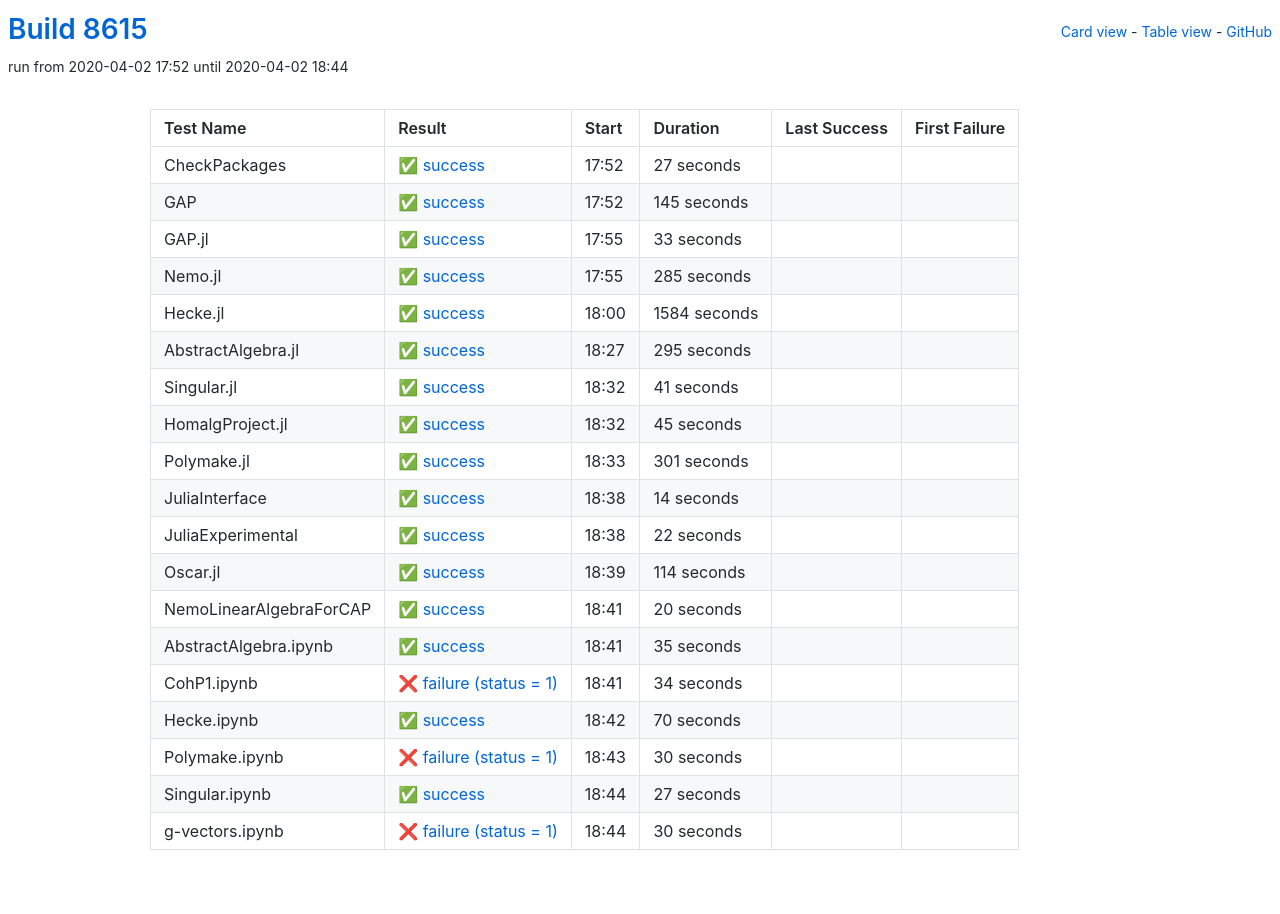
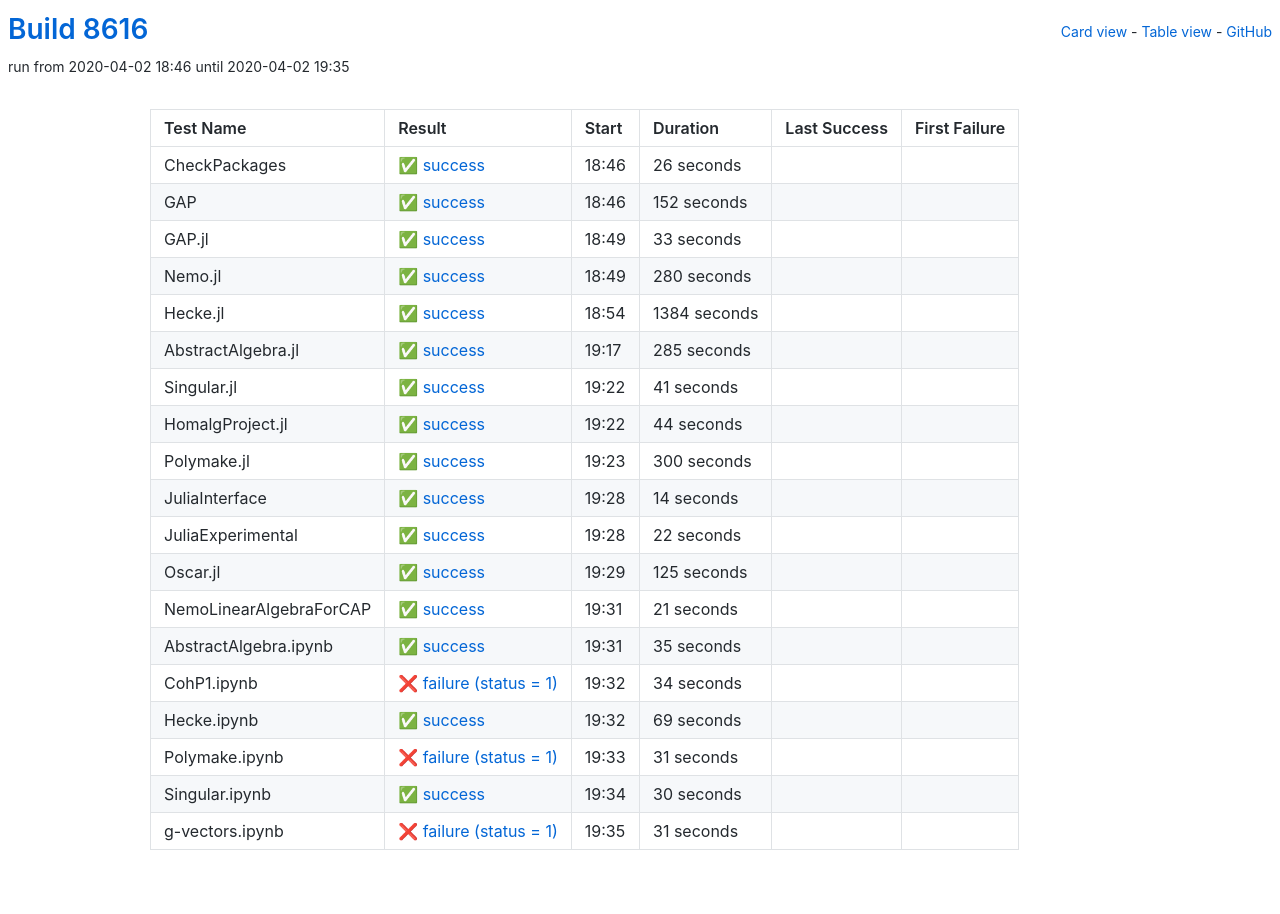
Before and after one commit to oscar-system/oscar-ci-status, a Jekyll site: the page built from table.html, in a window 1280 px wide. Built offline with Jekyll 4.4.1, drawn with Linux system fonts in a browser that asks for light colours.

Commit message:
Build 8616

```diff
--- a/_data/ci.yml
+++ b/_data/ci.yml
@@ -1,27 +1,27 @@
-build: 8615
-build_url: https://oscarci.mathematik.uni-kl.de/job/oscar/8615/
+build: 8616
+build_url: https://oscarci.mathematik.uni-kl.de/job/oscar/8616/
 job: oscar
 tests:
-- duration: 27
+- duration: 26
   exitcode: 0
   first_failure: false
   first_failure_url: null
   last_success: false
   last_success_url: null
-  log: https://oscarci.mathematik.uni-kl.de/job/oscar/8615/artifact/logs/build-8615/CheckPackages.log
+  log: https://oscarci.mathematik.uni-kl.de/job/oscar/8616/artifact/logs/build-8616/CheckPackages.log
   name: CheckPackages
-  start: 2020-04-02 17:52
+  start: 2020-04-02 18:46
   status: success
   success: true
-- duration: 145
+- duration: 152
   exitcode: 0
   first_failure: false
   first_failure_url: null
   last_success: false
   last_success_url: null
-  log: https://oscarci.mathematik.uni-kl.de/job/oscar/8615/artifact/logs/build-8615/GAP.log
+  log: https://oscarci.mathematik.uni-kl.de/job/oscar/8616/artifact/logs/build-8616/GAP.log
   name: GAP
-  start: 2020-04-02 17:52
+  start: 2020-04-02 18:46
   status: success
   success: true
 - duration: 33
@@ -30,9 +30,31 @@
   first_failure_url: null
   last_success: false
   last_success_url: null
-  log: https://oscarci.mathematik.uni-kl.de/job/oscar/8615/artifact/logs/build-8615/GAP.jl.log
+  log: https://oscarci.mathematik.uni-kl.de/job/oscar/8616/artifact/logs/build-8616/GAP.jl.log
   name: GAP.jl
-  start: 2020-04-02 17:55
+  start: 2020-04-02 18:49
+  status: success
+  success: true
+- duration: 280
+  exitcode: 0
+  first_failure: false
+  first_failure_url: null
+  last_success: false
+  last_success_url: null
+  log: https://oscarci.mathematik.uni-kl.de/job/oscar/8616/artifact/logs/build-8616/Nemo.jl.log
+  name: Nemo.jl
+  start: 2020-04-02 18:49
+  status: success
+  success: true
+- duration: 1384
+  exitcode: 0
+  first_failure: false
+  first_failure_url: null
+  last_success: false
+  last_success_url: null
+  log: https://oscarci.mathematik.uni-kl.de/job/oscar/8616/artifact/logs/build-8616/Hecke.jl.log
+  name: Hecke.jl
+  start: 2020-04-02 18:54
   status: success
   success: true
 - duration: 285
@@ -41,31 +63,9 @@
   first_failure_url: null
   last_success: false
   last_success_url: null
-  log: https://oscarci.mathematik.uni-kl.de/job/oscar/8615/artifact/logs/build-8615/Nemo.jl.log
-  name: Nemo.jl
-  start: 2020-04-02 17:55
-  status: success
-  success: true
-- duration: 1584
-  exitcode: 0
-  first_failure: false
-  first_failure_url: null
-  last_success: false
-  last_success_url: null
-  log: https://oscarci.mathematik.uni-kl.de/job/oscar/8615/artifact/logs/build-8615/Hecke.jl.log
-  name: Hecke.jl
-  start: 2020-04-02 18:00
-  status: success
-  success: true
-- duration: 295
-  exitcode: 0
-  first_failure: false
-  first_failure_url: null
-  last_success: false
-  last_success_url: null
-  log: https://oscarci.mathematik.uni-kl.de/job/oscar/8615/artifact/logs/build-8615/AbstractAlgebra.jl.log
+  log: https://oscarci.mathematik.uni-kl.de/job/oscar/8616/artifact/logs/build-8616/AbstractAlgebra.jl.log
   name: AbstractAlgebra.jl
-  start: 2020-04-02 18:27
+  start: 2020-04-02 19:17
   status: success
   success: true
 - duration: 41
@@ -74,31 +74,31 @@
   first_failure_url: null
   last_success: false
   last_success_url: null
-  log: https://oscarci.mathematik.uni-kl.de/job/oscar/8615/artifact/logs/build-8615/Singular.jl.log
+  log: https://oscarci.mathematik.uni-kl.de/job/oscar/8616/artifact/logs/build-8616/Singular.jl.log
   name: Singular.jl
-  start: 2020-04-02 18:32
+  start: 2020-04-02 19:22
   status: success
   success: true
-- duration: 45
+- duration: 44
   exitcode: 0
   first_failure: false
   first_failure_url: null
   last_success: false
   last_success_url: null
-  log: https://oscarci.mathematik.uni-kl.de/job/oscar/8615/artifact/logs/build-8615/HomalgProject.jl.log
+  log: https://oscarci.mathematik.uni-kl.de/job/oscar/8616/artifact/logs/build-8616/HomalgProject.jl.log
   name: HomalgProject.jl
-  start: 2020-04-02 18:32
+  start: 2020-04-02 19:22
   status: success
   success: true
-- duration: 301
+- duration: 300
   exitcode: 0
   first_failure: false
   first_failure_url: null
   last_success: false
   last_success_url: null
-  log: https://oscarci.mathematik.uni-kl.de/job/oscar/8615/artifact/logs/build-8615/Polymake.jl.log
+  log: https://oscarci.mathematik.uni-kl.de/job/oscar/8616/artifact/logs/build-8616/Polymake.jl.log
   name: Polymake.jl
-  start: 2020-04-02 18:33
+  start: 2020-04-02 19:23
   status: success
   success: true
 - duration: 14
@@ -107,9 +107,9 @@
   first_failure_url: null
   last_success: false
   last_success_url: null
-  log: https://oscarci.mathematik.uni-kl.de/job/oscar/8615/artifact/logs/build-8615/JuliaInterface.log
+  log: https://oscarci.mathematik.uni-kl.de/job/oscar/8616/artifact/logs/build-8616/JuliaInterface.log
   name: JuliaInterface
-  start: 2020-04-02 18:38
+  start: 2020-04-02 19:28
   status: success
   success: true
 - duration: 22
@@ -118,31 +118,31 @@
   first_failure_url: null
   last_success: false
   last_success_url: null
-  log: https://oscarci.mathematik.uni-kl.de/job/oscar/8615/artifact/logs/build-8615/JuliaExperimental.log
+  log: https://oscarci.mathematik.uni-kl.de/job/oscar/8616/artifact/logs/build-8616/JuliaExperimental.log
   name: JuliaExperimental
-  start: 2020-04-02 18:38
+  start: 2020-04-02 19:28
   status: success
   success: true
-- duration: 114
+- duration: 125
   exitcode: 0
   first_failure: false
   first_failure_url: null
   last_success: false
   last_success_url: null
-  log: https://oscarci.mathematik.uni-kl.de/job/oscar/8615/artifact/logs/build-8615/Oscar.jl.log
+  log: https://oscarci.mathematik.uni-kl.de/job/oscar/8616/artifact/logs/build-8616/Oscar.jl.log
   name: Oscar.jl
-  start: 2020-04-02 18:39
+  start: 2020-04-02 19:29
   status: success
   success: true
-- duration: 20
+- duration: 21
   exitcode: 0
   first_failure: false
   first_failure_url: null
   last_success: false
   last_success_url: null
-  log: https://oscarci.mathematik.uni-kl.de/job/oscar/8615/artifact/logs/build-8615/NemoLinearAlgebraForCAP.log
+  log: https://oscarci.mathematik.uni-kl.de/job/oscar/8616/artifact/logs/build-8616/NemoLinearAlgebraForCAP.log
   name: NemoLinearAlgebraForCAP
-  start: 2020-04-02 18:41
+  start: 2020-04-02 19:31
   status: success
   success: true
 - duration: 35
@@ -151,9 +151,9 @@
   first_failure_url: null
   last_success: false
   last_success_url: null
-  log: https://oscarci.mathematik.uni-kl.de/job/oscar/8615/artifact/logs/build-8615/AbstractAlgebra.ipynb.log
+  log: https://oscarci.mathematik.uni-kl.de/job/oscar/8616/artifact/logs/build-8616/AbstractAlgebra.ipynb.log
   name: AbstractAlgebra.ipynb
-  start: 2020-04-02 18:41
+  start: 2020-04-02 19:31
   status: success
   success: true
 - duration: 34
@@ -162,52 +162,52 @@
   first_failure_url: null
   last_success: false
   last_success_url: null
-  log: https://oscarci.mathematik.uni-kl.de/job/oscar/8615/artifact/logs/build-8615/CohP1.ipynb.log
+  log: https://oscarci.mathematik.uni-kl.de/job/oscar/8616/artifact/logs/build-8616/CohP1.ipynb.log
   name: CohP1.ipynb
-  start: 2020-04-02 18:41
+  start: 2020-04-02 19:32
   status: failure
   success: false
-- duration: 70
+- duration: 69
   exitcode: 0
   first_failure: false
   first_failure_url: null
   last_success: false
   last_success_url: null
-  log: https://oscarci.mathematik.uni-kl.de/job/oscar/8615/artifact/logs/build-8615/Hecke.ipynb.log
+  log: https://oscarci.mathematik.uni-kl.de/job/oscar/8616/artifact/logs/build-8616/Hecke.ipynb.log
   name: Hecke.ipynb
-  start: 2020-04-02 18:42
+  start: 2020-04-02 19:32
   status: success
   success: true
-- duration: 30
+- duration: 31
   exitcode: 1
   first_failure: false
   first_failure_url: null
   last_success: false
   last_success_url: null
-  log: https://oscarci.mathematik.uni-kl.de/job/oscar/8615/artifact/logs/build-8615/Polymake.ipynb.log
+  log: https://oscarci.mathematik.uni-kl.de/job/oscar/8616/artifact/logs/build-8616/Polymake.ipynb.log
   name: Polymake.ipynb
-  start: 2020-04-02 18:43
+  start: 2020-04-02 19:33
   status: failure
   success: false
-- duration: 27
+- duration: 30
   exitcode: 0
   first_failure: false
   first_failure_url: null
   last_success: false
   last_success_url: null
-  log: https://oscarci.mathematik.uni-kl.de/job/oscar/8615/artifact/logs/build-8615/Singular.ipynb.log
+  log: https://oscarci.mathematik.uni-kl.de/job/oscar/8616/artifact/logs/build-8616/Singular.ipynb.log
   name: Singular.ipynb
-  start: 2020-04-02 18:44
+  start: 2020-04-02 19:34
   status: success
   success: true
-- duration: 30
+- duration: 31
   exitcode: 1
   first_failure: false
   first_failure_url: null
   last_success: false
   last_success_url: null
-  log: https://oscarci.mathematik.uni-kl.de/job/oscar/8615/artifact/logs/build-8615/g-vectors.ipynb.log
+  log: https://oscarci.mathematik.uni-kl.de/job/oscar/8616/artifact/logs/build-8616/g-vectors.ipynb.log
   name: g-vectors.ipynb
-  start: 2020-04-02 18:44
+  start: 2020-04-02 19:35
   status: failure
   success: false
```
Also changed, not shown: README.md.
